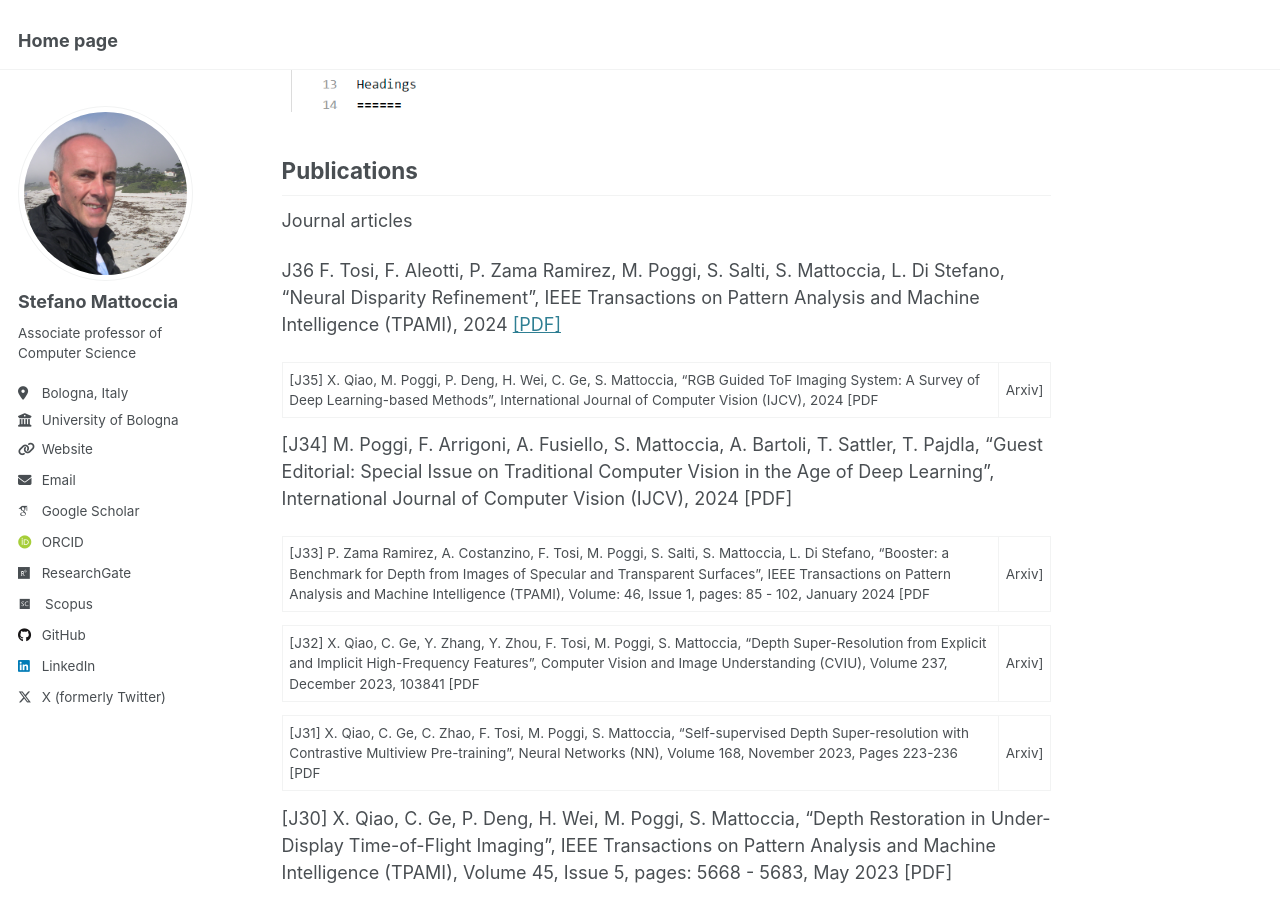
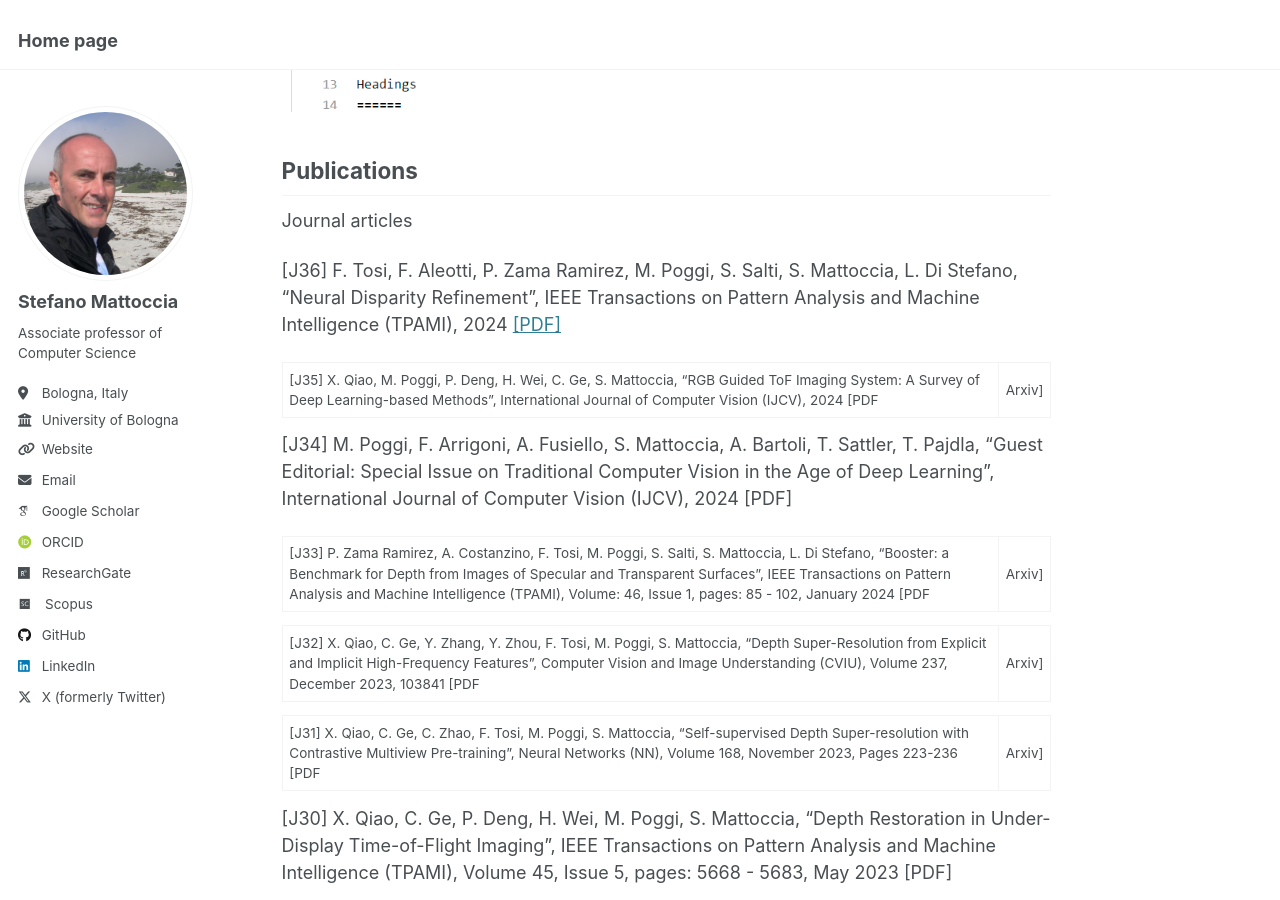
Before and after one commit to stefanomattoccia/stefanomattoccia.github.io, a Jekyll site: the page built from _pages/about.md, in a window 1280 px wide and 900 px high, scrolled down 2687 px. Built offline with Jekyll 4.4.1, drawn with Linux system fonts in a browser that asks for light colours; some web fonts are replaced.

```diff
--- a/_pages/about.md
+++ b/_pages/about.md
@@ -48,7 +48,7 @@ Publications
 ------
 Journal articles
 
-J36 F. Tosi, F. Aleotti, P. Zama Ramirez, M. Poggi, S. Salti, S. Mattoccia, L. Di Stefano, “Neural Disparity Refinement”, IEEE Transactions on Pattern Analysis and Machine Intelligence (TPAMI), 2024 [[PDF]](https://doi.ieeecomputersociety.org/10.1109/TPAMI.2024.3411292)
+[J36] F. Tosi, F. Aleotti, P. Zama Ramirez, M. Poggi, S. Salti, S. Mattoccia, L. Di Stefano, “Neural Disparity Refinement”, IEEE Transactions on Pattern Analysis and Machine Intelligence (TPAMI), 2024 [[PDF]](https://doi.ieeecomputersociety.org/10.1109/TPAMI.2024.3411292)
 
 [J35] X. Qiao, M. Poggi, P. Deng, H. Wei, C. Ge, S. Mattoccia, “RGB Guided ToF Imaging System: A Survey of Deep Learning-based Methods”, International Journal of Computer Vision (IJCV), 2024 [PDF | Arxiv]
 
```
